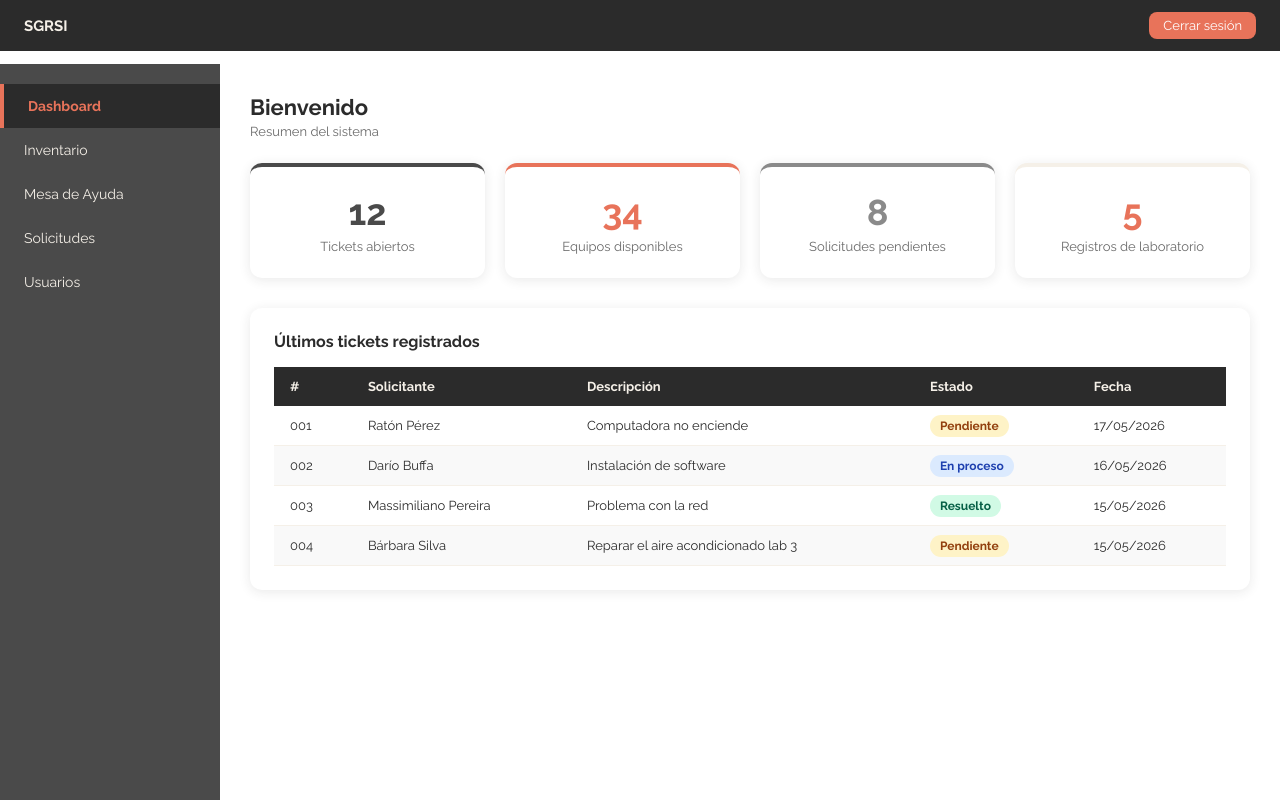
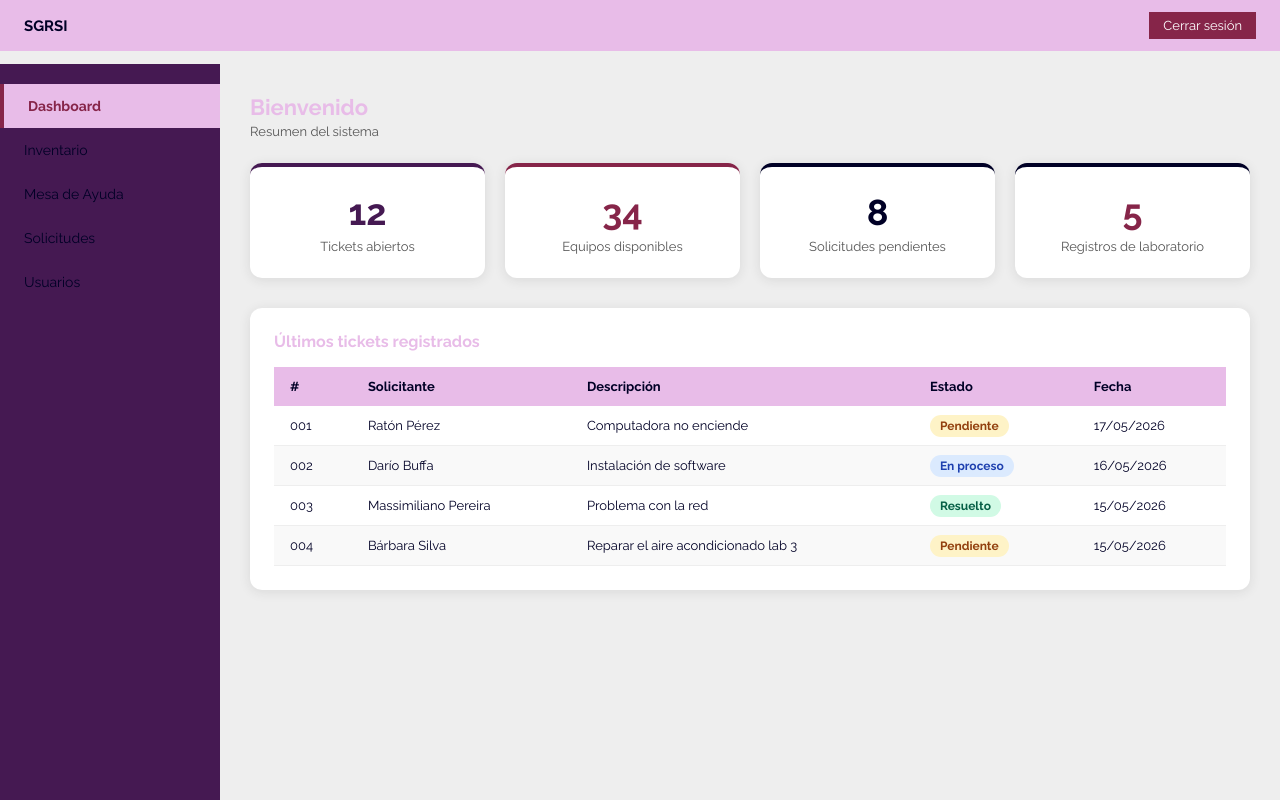
Before and after one commit to FilumSoftware/sgrsi, a PHP site: page /paginas/dashboard/dashboard.html in a window 1280 px wide. Run offline with PHP 8.4, Linux system fonts and the light colour scheme.

Commit message:
Nucleada la paleta de colores en main.css

```diff
--- a/FrontEnd/main.css
+++ b/FrontEnd/main.css
@@ -0,0 +1,15 @@
+:root {
+    --color-fondo: #EEEEEE;
+    --color-primario: #E8BCE8;
+    --color-secundario: #451952;
+    --color-acento: #862549;
+    --color-texto: #000026;
+    --color-texto-suave: #555555;
+}
+
+body {
+    margin: 0;
+    font-family: 'Segoe UI', Tahoma, Geneva, Verdana, sans-serif;
+    background-color: var(--color-fondo);
+    color: var(--color-texto);
+}
--- a/FrontEnd/paginas/dashboard/dashboard.css
+++ b/FrontEnd/paginas/dashboard/dashboard.css
@@ -1,17 +1,3 @@
-/* Variables de color heredadas */
-:root {
-  --color-primario: #2b2b2b;
-  --color-secundario: #4a4a4a;
-  --color-acento: #e8735a;
-  --color-rosa: #f5f0e8;
-  --color-celeste: #8a8a8a;
-  --color-texto: #2b2b2b;
-  --color-texto-suave: #6a6a6a;
-  --color-fondo: #f5f0e8;
-  --radio-borde: 8px;
-  --sombra: 0 8px 24px rgba(43, 43, 43, 0.3);
-}
-
 * {
   margin: 0;
   padding: 0;
```
Also changed, not shown: FrontEnd/paginas/inicio/inicio.css (+0 -16 lines).
